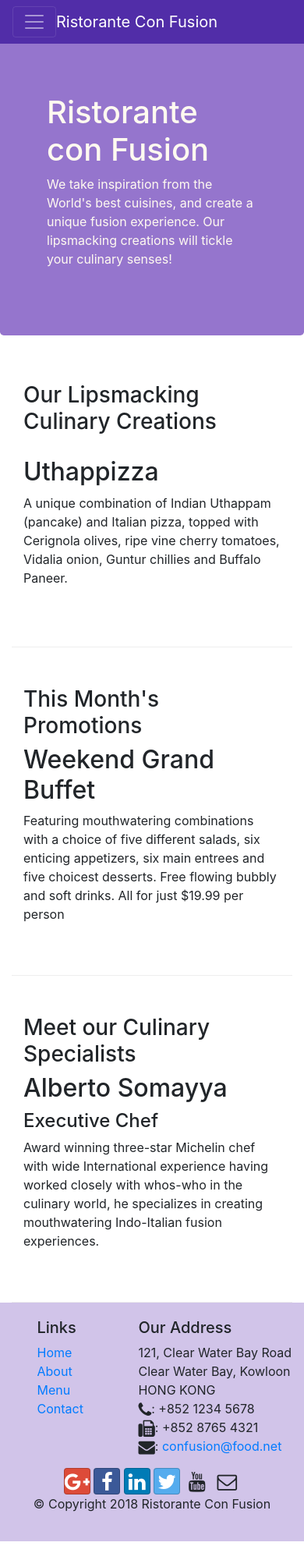
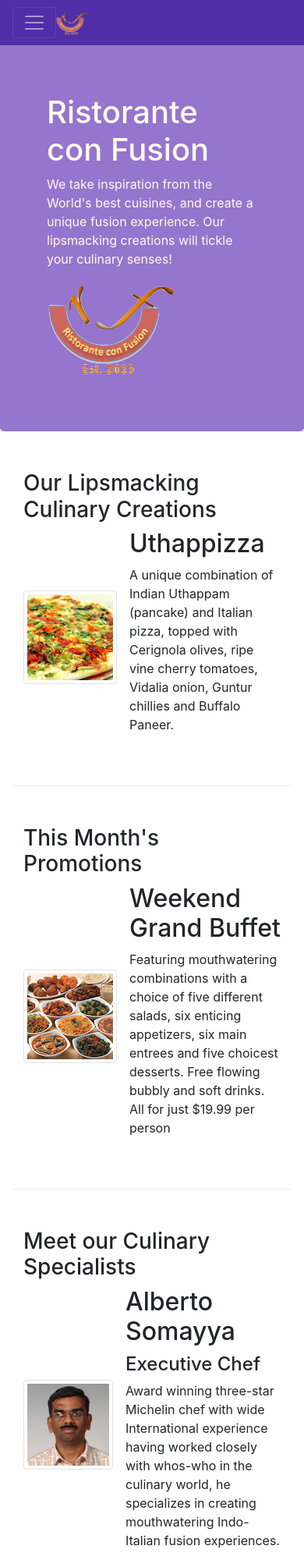
Before and after one commit to KolaparthiDeepak/conFusion, a website: page index.html in a window 390 px wide. Shown: the top 2000 px of the page at 78% size. Before the commit the page ends 1976 px from the top, so only its background shows below. Drawn offline with nearby package versions, Linux system fonts and the light colour scheme.

Commit message:
Images and Media

```diff
--- a/index.html
+++ b/index.html
@@ -21,13 +21,13 @@
         <button class="navbar-toggler" type="button" data-toggle="collapse" data-target="#Navbar">
             <span class="navbar-toggler-icon"></span>
         </button>
-         <a class="navbar-brand mr-auto" href="#">Ristorante Con Fusion</a>
+         <a class="navbar-brand mr-auto" href="#"><img src="./img/logo.png" height="30" width="41"></a>
          <div class="collapse navbar-collapse" id="Navbar">
             <ul class="navbar-nav mr-auto">
                 <li class="nav-item active"><a class="nav-link" href="#"><span class="fa fa-home fa-lg"></span> Home</a></li>
                 <li class="nav-item"><a class="nav-link" href="./aboutus.html"><span class="fa fa-info fa-lg"></span> About</a></li>
                 <li class="nav-item"><a class="nav-link" href="#"><span class="fa fa-list fa-lg"></span> Menu</a></li>
-                <li class="nav-item"><a class="nav-link" href="#"><span class="fa fa-address-card fa-lg"></span> Contact</a></li>
+                <li class="nav-item"><a class="nav-link" href="./contactus.html"><span class="fa fa-address-card fa-lg"></span> Contact</a></li>
             </ul>
          </div>
     </div>
@@ -39,7 +39,8 @@
                     <h1>Ristorante con Fusion</h1>
                     <p>We take inspiration from the World's best cuisines, and create a unique fusion experience. Our lipsmacking creations will tickle your culinary senses!</p>
                 </div>
-                <div class="col-12 col-sm">
+                <div class="col-12 col-sm align-self-center">
+                    <img src="./img/logo.png" class="img-fluid">
                 </div>
             </div>
         </div>
@@ -51,30 +52,45 @@
                 <h3>Our Lipsmacking Culinary Creations</h3>
             </div>
             <div class="col col-sm order-sm-first col-md">
-                <h2>Uthappizza</h2>
-                <p>A unique combination of Indian Uthappam (pancake) and Italian pizza, topped with Cerignola olives, ripe vine cherry tomatoes, Vidalia onion, Guntur chillies and Buffalo Paneer.</p>
+                <div class="media">
+                    <img class="d-flex mr-3 img-thumbnail align-self-center" src="./img/uthappizza.png" alt="uthappizza">
+                    <div class="media-body">
+                        <h2 class="mt-0">Uthappizza</h2>
+                        <p>A unique combination of Indian Uthappam (pancake) and Italian pizza, topped with Cerignola olives, ripe vine cherry tomatoes, Vidalia onion, Guntur chillies and Buffalo Paneer.</p>
+                    </div>
+                </div>
             </div>
         </div>
 
 
         <div class="row row-content align-items-center">
-            <div class="col-12 col-sm-4 col-md-3">
+            <div class="col-12 col-sm-4 order-sm-last col-md-3">
                 <h3>This Month's Promotions</h3>
             </div>
-            <div class="col col-sm col-md">
-                <h2>Weekend Grand Buffet</h2>
-                <p>Featuring mouthwatering combinations with a choice of five different salads, six enticing appetizers, six main entrees and five choicest desserts. Free flowing bubbly and soft drinks. All for just $19.99 per person </p>
-            </div>
+            <div class="col col-sm order-sm-first col-md">
+                <div class="media">
+                    <img class="d-flex mr-3 img-thumbnail align-self-center" src="./img/buffet.png" alt="uthappizza">
+                    <div class="media-body">
+                        <h2 class="mt-0">Weekend Grand Buffet</h2>
+                       <p>Featuring mouthwatering combinations with a choice of five different salads, six enticing appetizers, six main entrees and five choicest desserts. Free flowing bubbly and soft drinks. All for just $19.99 per person </p>
+                    </div>
+                </div>
+             </div>
         </div>
 
         <div class="row row-content align-items-center">
             <div class="col-12 col-sm-4 order-sm-last col-md-3">
                 <h3>Meet our Culinary Specialists</h3>
             </div>
-            <div class="col col-sm order-sm-last col-md">
-                <h2>Alberto Somayya</h2>
-                <h4>Executive Chef</h4>
-                <p>Award winning three-star Michelin chef with wide International experience having worked closely with whos-who in the culinary world, he specializes in creating mouthwatering Indo-Italian fusion experiences. </p>
+            <div class="col col-sm order-sm-first col-md">
+                <div class="media">
+                    <img class="d-flex mr-3 img-thumbnail align-self-center" src="./img/alberto.png" alt="alberto">
+                    <div class="media-body">
+                        <h2 class="mt-0">Alberto Somayya</h2>
+                        <h4>Executive Chef</h4>
+                        <p>Award winning three-star Michelin chef with wide International experience having worked closely with whos-who in the culinary world, he specializes in creating mouthwatering Indo-Italian fusion experiences. </p>
+                    </div>
+                </div>
             </div>
         </div>
     </div>
@@ -88,7 +104,7 @@
                         <li><a href="#">Home</a></li>
                         <li><a href="./aboutus.html">About</a></li>
                         <li><a href="#">Menu</a></li>
-                        <li><a href="#">Contact</a></li>
+                        <li><a href="./contactus.html">Contact</a></li>
                     </ul>
                 </div>
                 <div class="col-7 col-sm-5">
```
Also changed, not shown: aboutus.html (+5 -4 lines), contactus.html (+5 -4 lines), img/alberto.png (added), img/buffet.png (added), img/logo.png (added), img/uthappizza.png (added), 1 other file.
